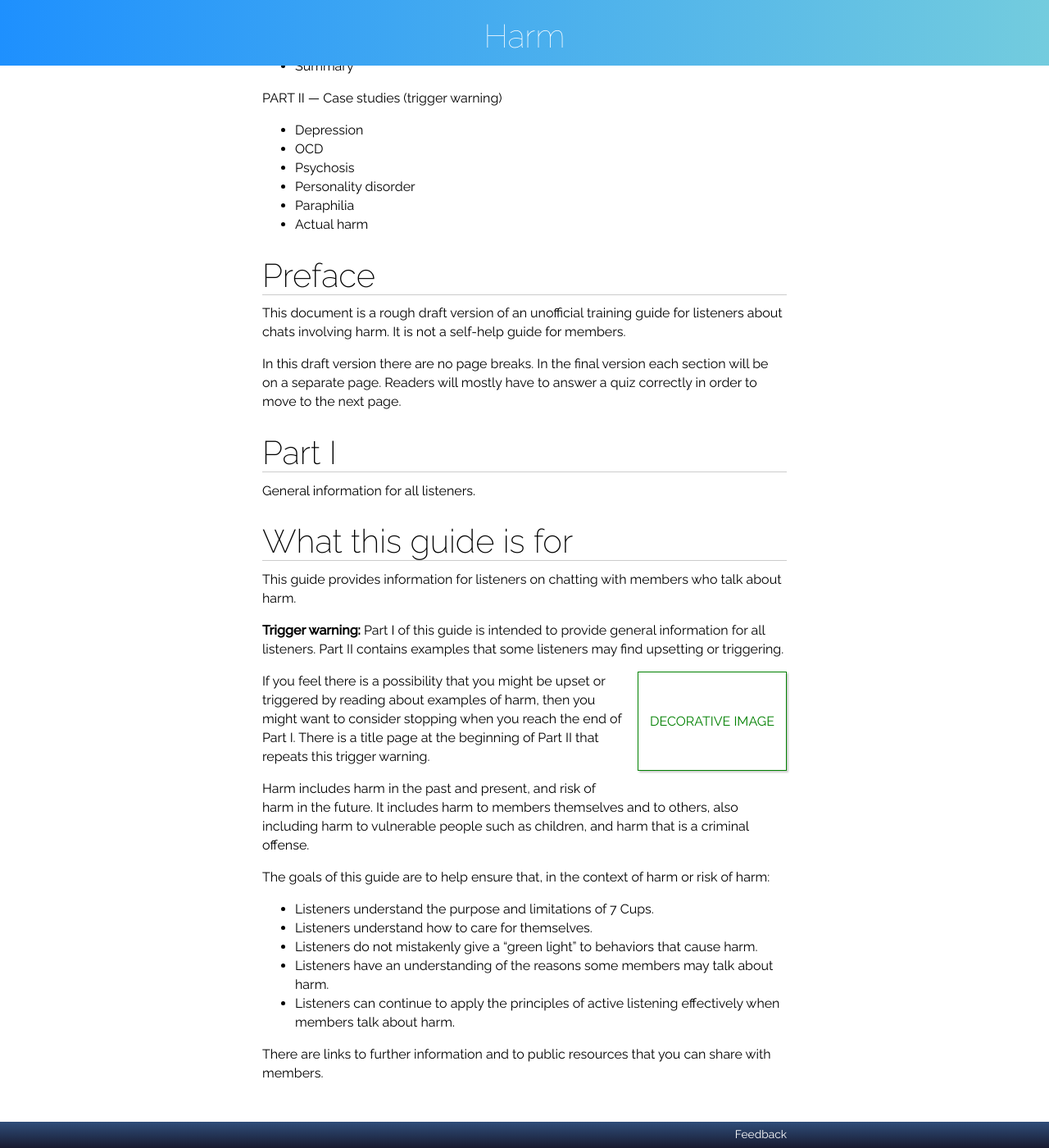
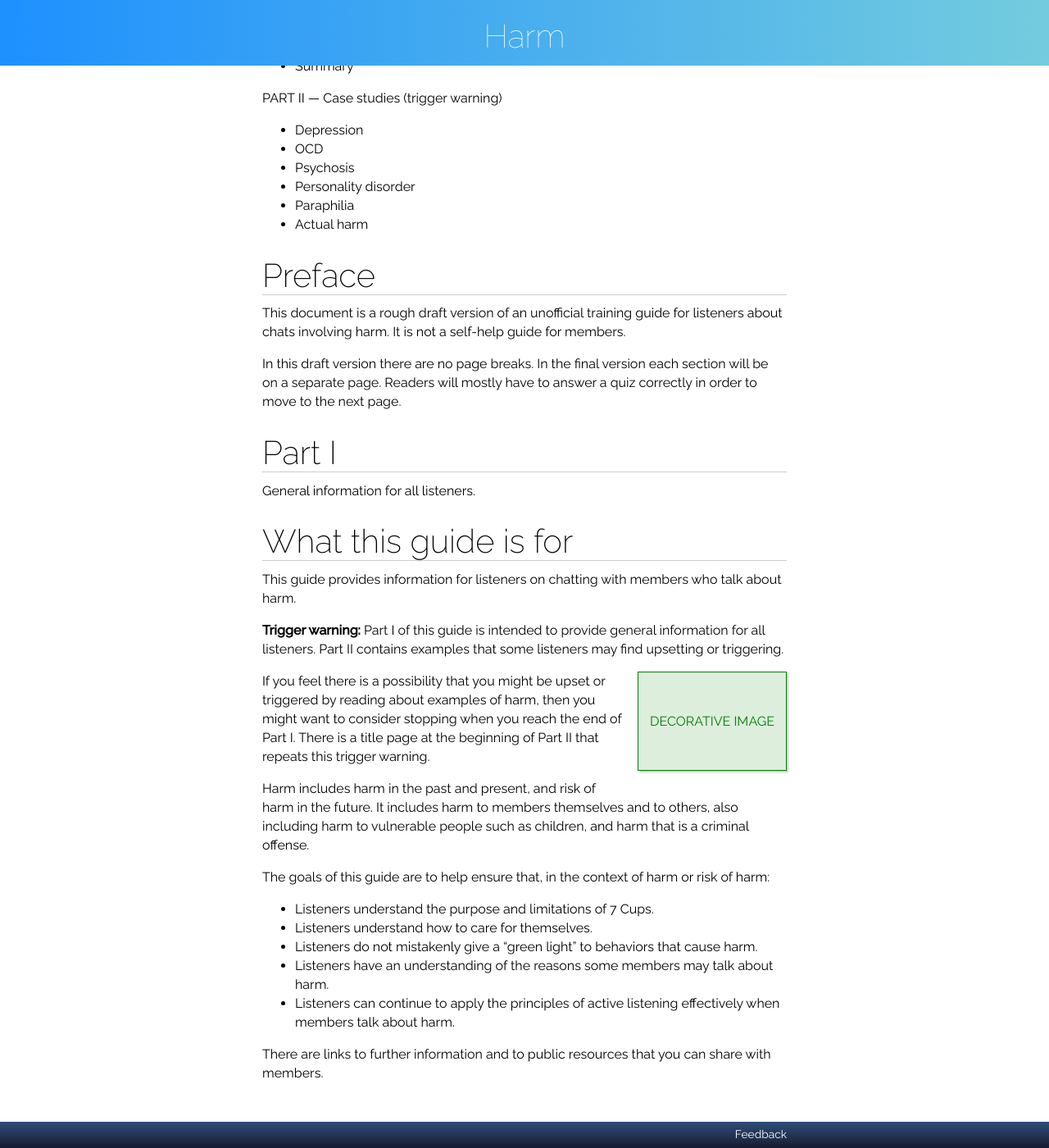
Before and after one commit to RarelyCharlie/rarelycharlie.github.io, a Jekyll site: the page built from _guide/harm.md, in a window 1280 px wide and 1400 px high, scrolled down 388 px. Shown: the whole window at 82% size. Built offline with Jekyll 4.4.1, drawn with Linux system fonts in a browser that asks for light colours.

Commit message:
deco ground

```diff
--- a/_layouts/guide.html
+++ b/_layouts/guide.html
@@ -42,7 +42,7 @@ del:hover {background: #afa; color: #00a;}
 .faded {opacity: 0; transition: opacity 3s;}
 a[href] {color: #29f; text-decoration: none;}
 a[href]:hover {text-decoration: underline;}
-#content p.deco {margin-left: 1em; width: 180px; border: 1px solid green;
+#content p.deco {margin-left: 1em; width: 180px; border: 1px solid green; background: #ded;
     float: right; text-align: center; padding: 3em 0; color: green; box-shadow: 2px 2px 2px #ccc;}
 </style>
 <script>
```
